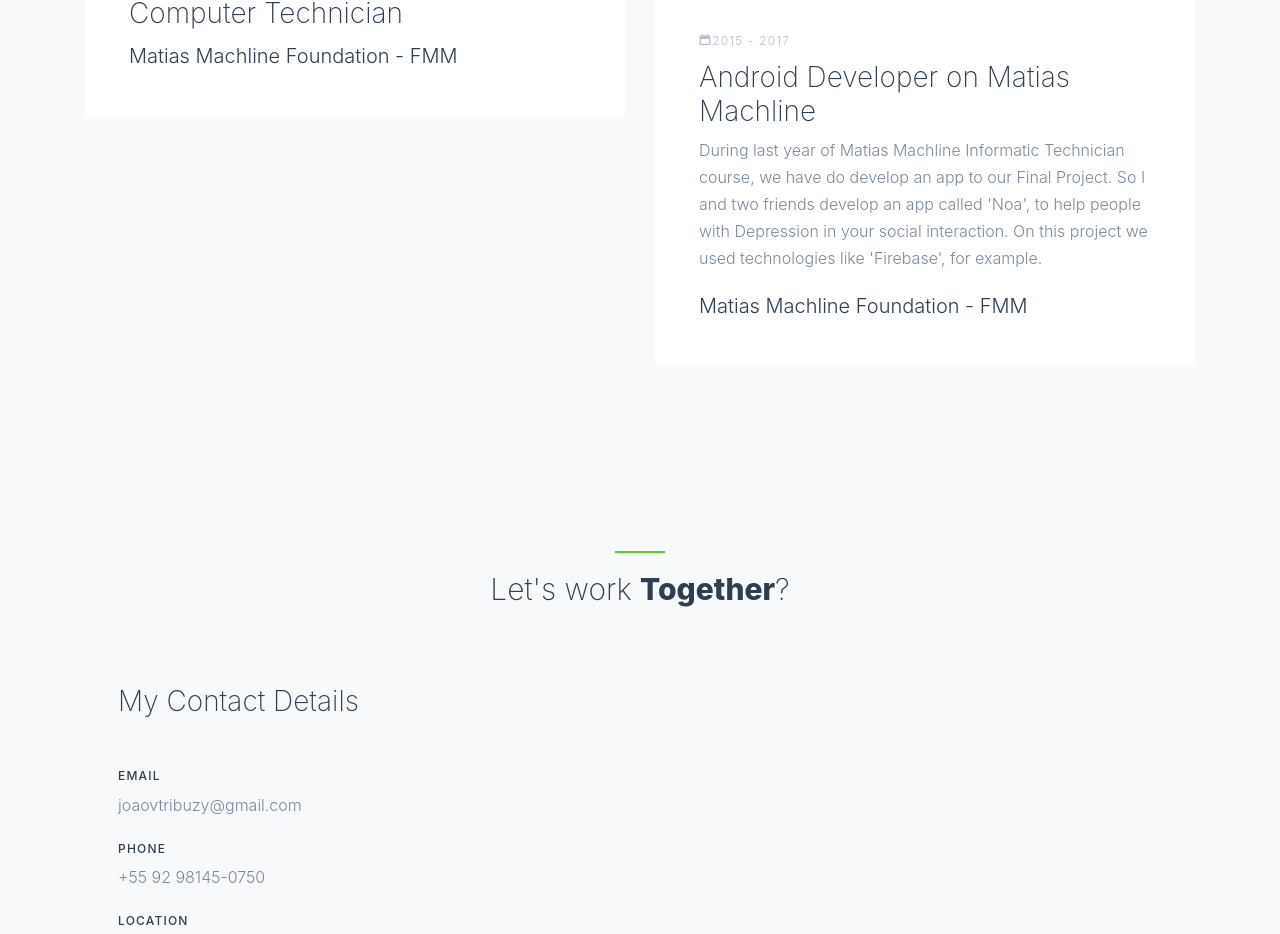
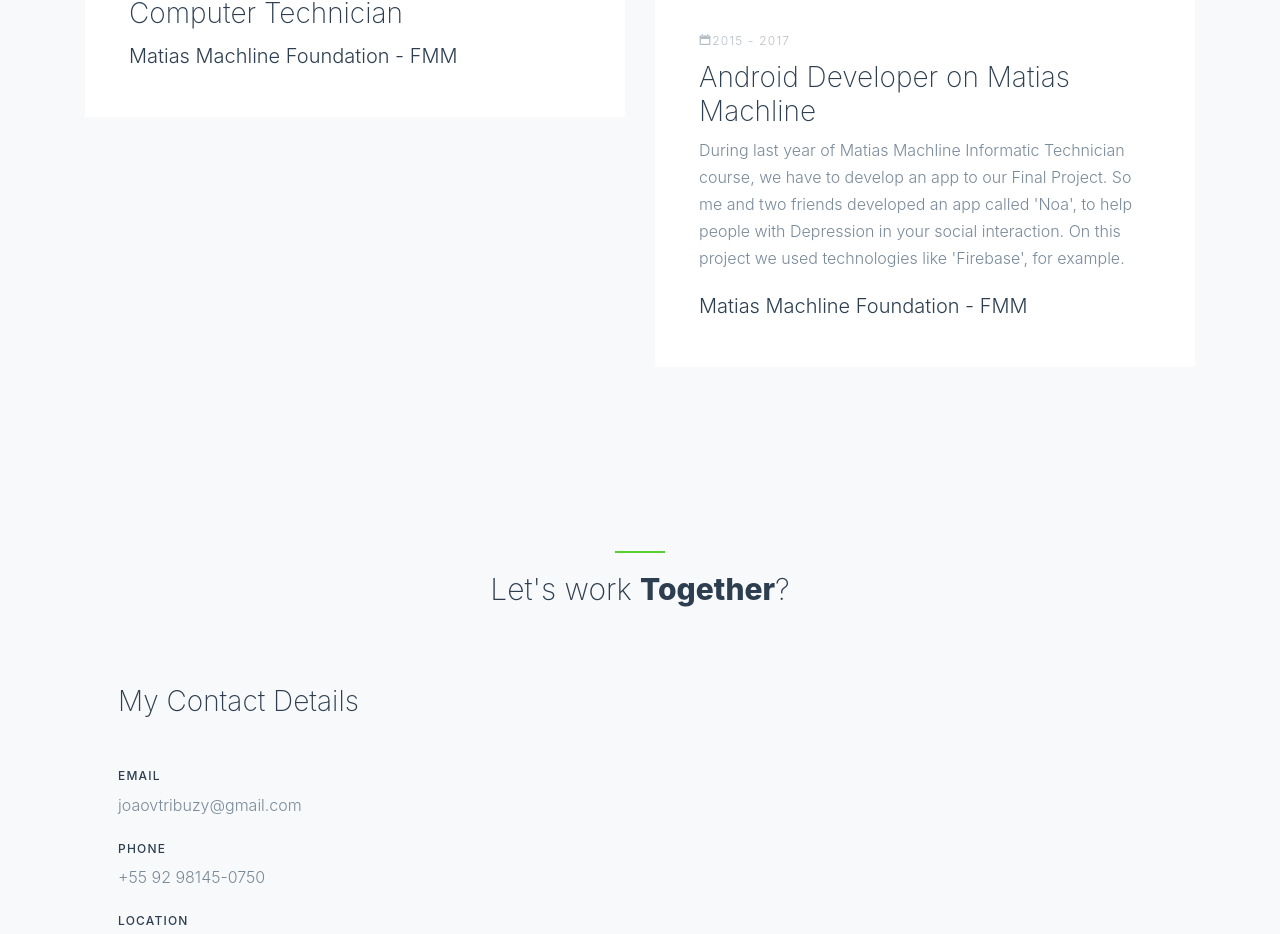
Before and after one commit to JVTribuzy/JVTribuzy.github.io, a plain HTML site: page index.html in a window 1280 px wide. Shown: the part 2945-3879 px from the top of the page. Drawn offline with nearby package versions, Linux system fonts and the light colour scheme; some packages are replaced by stand-ins of ours; no server answers; files whose address does not match are found by name.

Commit message:
Corrigindo erros de grafia

```diff
--- a/index.html
+++ b/index.html
@@ -194,7 +194,7 @@
                 <span class="date"><span class="icon-calendar"></span>2015 - 2017</span>
                 <h3>Android Developer on Matias Machline</h3>
                 <p>During last year of
-                  Matias Machline Informatic Technician course, we have do develop an app to our Final Project. So I and two friends develop an app called 'Noa',
+                  Matias Machline Informatic Technician course, we have to develop an app to our Final Project. So me and two friends developed an app called 'Noa',
                   to help people with Depression in your social interaction. On this project we used technologies like 'Firebase', for example.</p>
                 <span class="school">Matias Machline Foundation - FMM</span>
               </div>
```
